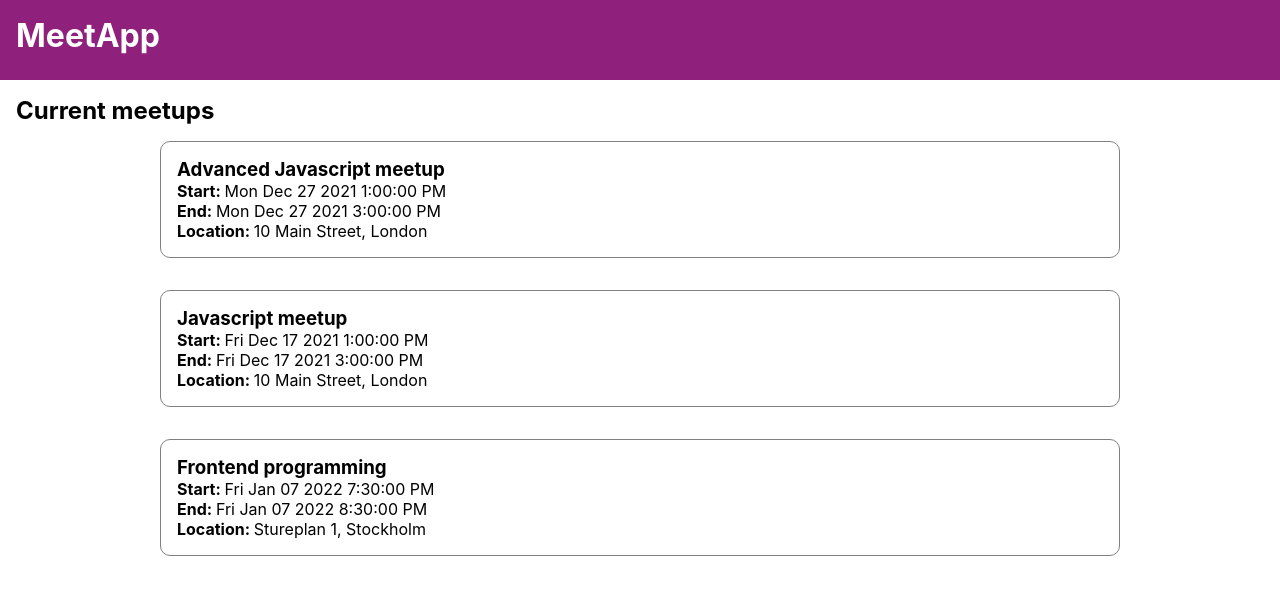
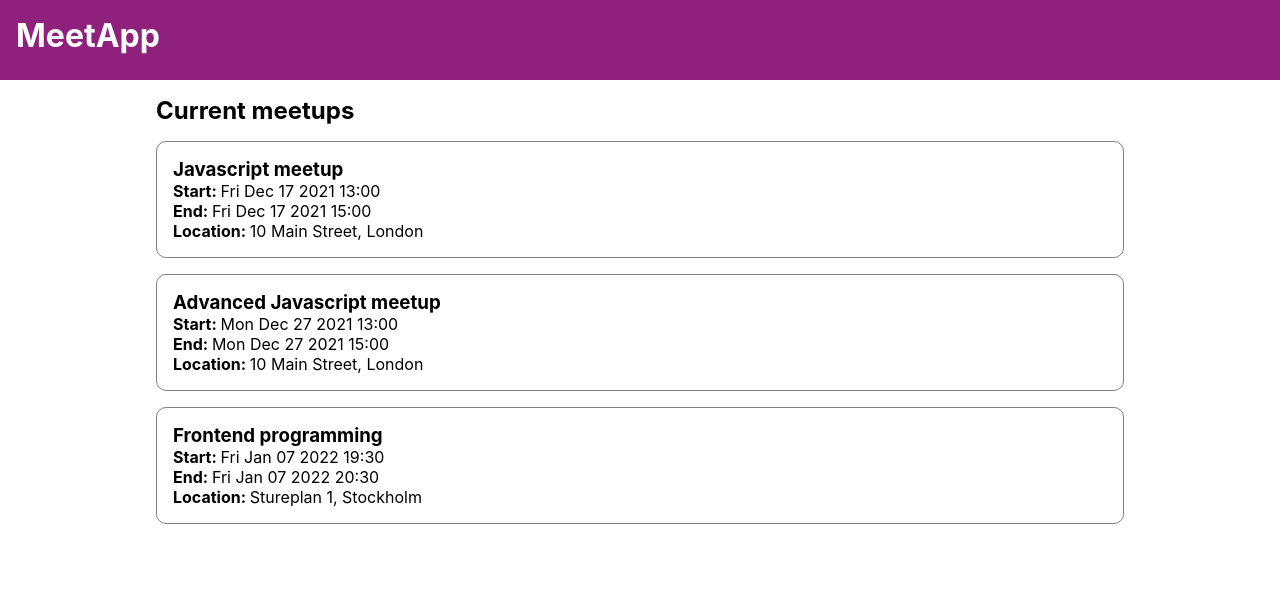
Before and after one commit to EmmaDawsonDev/tdd-meetup, a React (Create React App) app: page / in a window 1280 px wide. Shown: the top 594 px of the page. Built offline with nearby package versions, Linux system fonts and the light colour scheme.

Commit message:
Current meetups sorted by date

```diff
--- a/src/App.css
+++ b/src/App.css
@@ -1,5 +1,5 @@
 main {
-  max-width: 1400px;
+  max-width: 1000px;
   margin: 0 auto;
   padding: 1rem;
 }
--- a/src/components/Card/Card.module.css
+++ b/src/components/Card/Card.module.css
@@ -1,6 +1,5 @@
 .cardWrapper {
   width: 100%;
-  max-width: 60rem;
   border: 1px solid gray;
   border-radius: 10px;
   padding: 1rem;
--- a/src/components/Card/Card.tsx
+++ b/src/components/Card/Card.tsx
@@ -14,12 +14,12 @@ const Card = (props: Props) => {
       <h3>{meetup.title}</h3>
       <p>
         <strong>Start: </strong>
-        {meetup.startDate.toDateString()} {meetup.startDate.toLocaleTimeString()}
+        {meetup.startDate.toDateString()} {meetup.startDate.toLocaleTimeString([], { hour: '2-digit', minute: '2-digit', hour12: false })}
       </p>
       <p></p>
       <p>
         <strong>End: </strong>
-        {meetup.endDate.toDateString()} {meetup.endDate.toLocaleTimeString()}
+        {meetup.endDate.toDateString()} {meetup.endDate.toLocaleTimeString([], { hour: '2-digit', minute: '2-digit', hour12: false })}
       </p>
       <p>
         <strong>Location: </strong>
--- a/src/index.css
+++ b/src/index.css
@@ -42,6 +42,10 @@ select {
   font: inherit;
 }
 
+button {
+  cursor: pointer;
+}
+
 html:focus-within {
   scroll-behavior: smooth;
 }
--- a/src/pages/Home/Home.module.css
+++ b/src/pages/Home/Home.module.css
@@ -2,7 +2,7 @@
   display: flex;
   flex-direction: column;
   align-items: center;
-  gap: 2rem;
+  gap: 1rem;
   padding: 0;
 
 }
--- a/src/pages/Home/Home.tsx
+++ b/src/pages/Home/Home.tsx
@@ -18,15 +18,21 @@ const Home = () => {
     dispatch(getCurrentMeetups(currentMeetups))
   }, [dispatch])
 
+  const sortedCurrentMeetups = currentMeetups.slice().sort((a, b) => +a.startDate - +b.startDate)
+
   return (
     <main>
       <section>
         <h2>Current meetups</h2>
-        <ul className={classes.cardContainer}>
-          {currentMeetups.map(meetup => (
-            <Card meetup={meetup} testId={'currentListItem'} key={meetup.id} />
-          ))}
-        </ul>
+        {sortedCurrentMeetups.length > 0 ? (
+          <ul className={classes.cardContainer}>
+            {sortedCurrentMeetups.map(meetup => (
+              <Card meetup={meetup} testId={'currentListItem'} key={meetup.id} />
+            ))}
+          </ul>
+        ) : (
+          <p>No meetups found</p>
+        )}
       </section>
     </main>
   )
```
Also changed, not shown: 2 other files (tests, documents, lock files or other folders).
